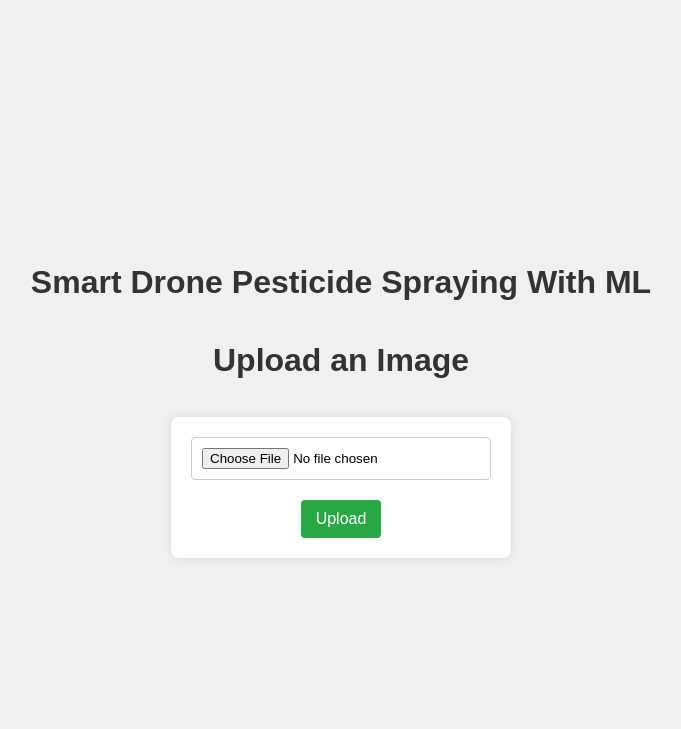
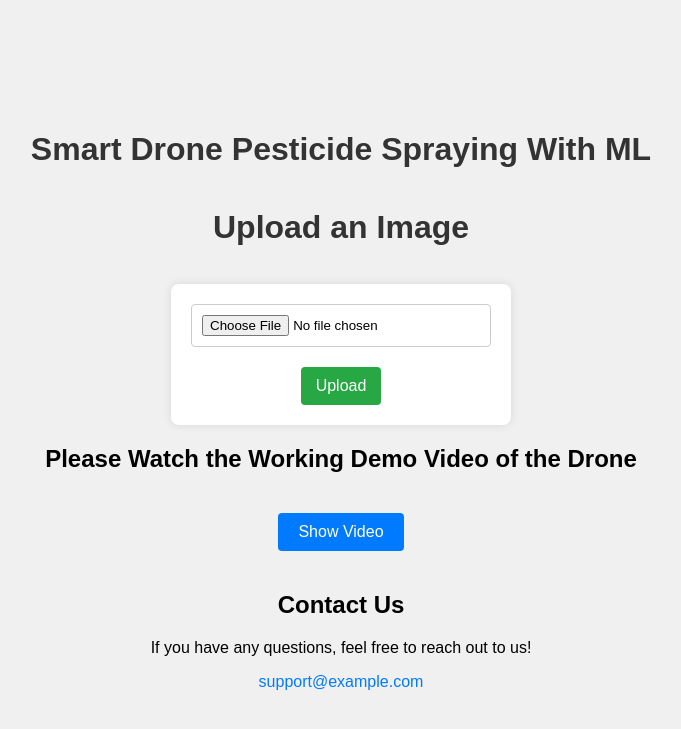
Before and after one commit to prithees/ML-Drone-Project, a Flask app: page / in a window 1280 px wide. Shown: the top 729 px of the page, without its empty margins (299-980 px from the left). Run offline with Flask 3, Linux system fonts and the light colour scheme.

Commit message:
Add files via upload

```diff
--- a/templates/index.html
+++ b/templates/index.html
@@ -1,9 +1,8 @@
 <!DOCTYPE html>
 <html lang="en">
-
 <head>
-    <meta charset="UTF-8">
-    <meta name="viewport" content="width=device-width, initial-scale=1.0">
+  <meta charset="UTF-8" />
+  <meta name="viewport" content="width=device-width, initial-scale=1.0" />
   <title>Upload Image</title>
   <style>
     body {
@@ -31,44 +30,124 @@
       box-shadow: 0 0 10px rgba(0, 0, 0, 0.1);
       display: flex;
       flex-direction: column;
-            align-items: center; /* Center align form elements */
-            width: 300px; /* Fixed width for form */
+      align-items: center;
+      width: 300px;
     }
 
     input[type="file"] {
-            margin-bottom: 20px; /* Space below the file input */
+      margin-bottom: 20px;
       padding: 10px;
       border: 1px solid #ccc;
       border-radius: 4px;
-            width: 100%; /* Full width for file input */
-            box-sizing: border-box; /* Include padding in width */
+      width: 100%;
+      box-sizing: border-box;
     }
 
     input[type="submit"] {
-            background-color: #28a745; /* Green background */
-            color: white; /* White text */
+      background-color: #28a745;
+      color: white;
       border: none;
       border-radius: 4px;
       padding: 10px 15px;
       cursor: pointer;
-            font-size: 16px; /* Font size for the button */
-            transition: background-color 0.3s; /* Smooth transition for hover effect */
+      font-size: 16px;
+      transition: background-color 0.3s;
     }
 
     input[type="submit"]:hover {
-            background-color: #218838; /* Darker green on hover */
+      background-color: #218838;
+    }
+
+    .contact-us {
+      margin-top: 20px;
+      text-align: center;
+    }
+
+    .contact-us a {
+      color: #007bff;
+      text-decoration: none;
+      font-size: 16px;
+    }
+
+    .contact-us a:hover {
+      text-decoration: underline;
+    }
+
+    .video-container {
+      display: none;
+      margin-top: 20px;
+    }
+
+    video {
+      max-width: 100%;
+      height: auto;
+    }
+
+    .show-video-button {
+      background-color: #007bff;
+      color: white;
+      border: none;
+      border-radius: 4px;
+      padding: 10px 20px;
+      cursor: pointer;
+      font-size: 16px;
+      transition: background-color 0.3s, transform 0.3s;
+      margin-top: 20px;
+    }
+
+    .show-video-button:hover {
+      background-color: #0056b3;
+      transform: scale(1.05);
     }
   </style>
 </head>
-
 <body>
   <h1>Smart Drone Pesticide Spraying With ML</h1>
   <h1>Upload an Image</h1>
-    <br>
+  <br />
   <form action="/upload" method="post" enctype="multipart/form-data">
-        <input type="file" name="file">
-        <input type="submit" value="Upload">
+    <input type="file" name="file" accept="image/*" />
+    <input type="submit" value="Upload" />
   </form>
+
+  <h2>Please Watch the Working Demo Video of the Drone</h2>
+  <button class="show-video-button" onclick="showVideo()">Show Video</button>
+
+  <div class="video-container" id="videoContainer">
+    <video width="640" height="360" controls>
+      <source src="Video.mp4" type="video/mp4">
+      <source src="Video.webm" type="video/webm">
+      Your browser does not support the video tag.
+    </video>
+  </div>
+
+  <div class="contact-us">
+    <h2>Contact Us</h2>
+    <p>If you have any questions, feel free to reach out to us!</p>
+    <a href="mailto:support@example.com">support@example.com</a>
+  </div>
+
+  <script>
+    function showVideo() {
+      document.getElementById("videoContainer").style.display = "block";
+    }
+
+    const form = document.querySelector('form');
+    form.addEventListener('submit', function(event) {
+      const fileInput = document.querySelector('input[type="file"]');
+
+      // Check if a file is selected
+      if (!fileInput.value) {
+        event.preventDefault(); // Prevent form submission
+        alert('Please select a file to upload.');
+        return;
+      }
+
+      // Disable the submit button and show loading text
+      const submitButton = form.querySelector('input[type="submit"]');
+      submitButton.value = 'Uploading...';
+      submitButton.disabled = true;
+    });
+  </script>
 </body>
-
 </html>
```
Also changed, not shown: other parts of templates/index.html (+2 -2 lines). Lines whose indentation alone changed are shown as unchanged.
